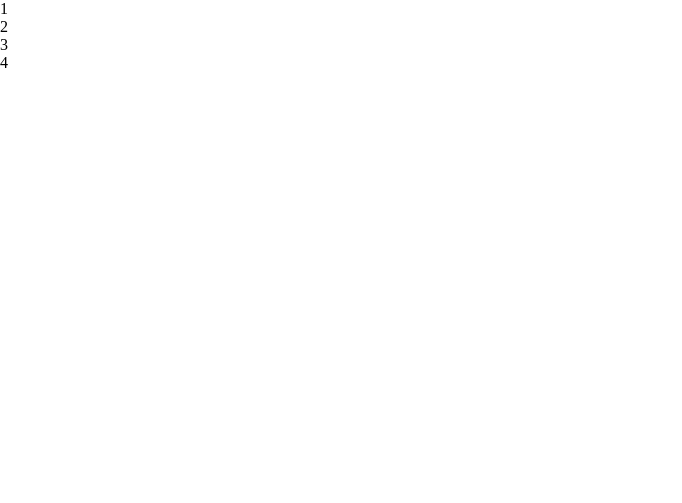
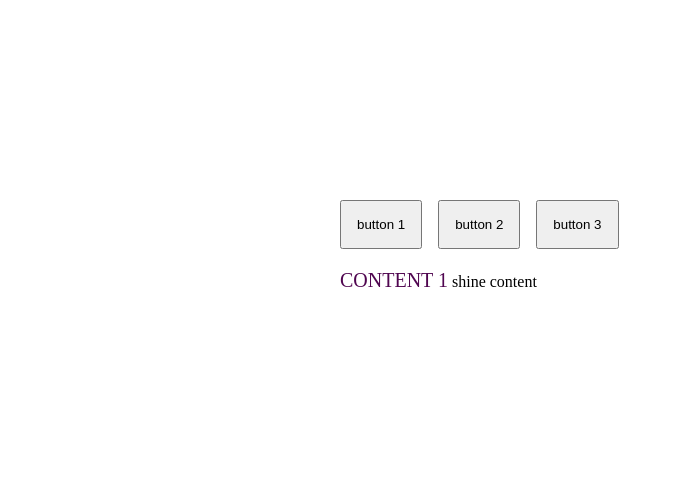
Before and after one commit to dafot/tabs-vanilla-js, a plain HTML site: page index.html in a window 1280 px wide. Shown: the whole page, without its empty margins (0-682 px from the left). Drawn offline with Linux system fonts and the light colour scheme.

Commit message:
initial commit

```diff
--- a/index.html
+++ b/index.html
@@ -8,17 +8,26 @@
   </head>
   <body>
     <section class="tabs">
-      <div class="container">
-        <div class="tabs__inner">
-          <div class="tabs__nav"></div>
-          <div class="tabs__content-body">
-            <ul class="tabs__content-list tabs-list">
-              <li class="tabs-list__item">1</li>
-              <li class="tabs-list__item">2</li>
-              <li class="tabs-list__item">3</li>
-              <li class="tabs-list__item">4</li>
-            </ul>
-          </div>
+      <ul class="tabs__buttons">
+        <li>
+          <button id="0" class="tabs__button">button 1</button>
+        </li>
+        <li>
+          <button id="1" class="tabs__button">button 2</button>
+        </li>
+        <li>
+          <button id="2" class="tabs__button">button 3</button>
+        </li>
+      </ul>
+      <div class="tabs__body">
+        <div class="tabs__content active">
+          <span>content 1</span> shine content
+        </div>
+        <div class="tabs__content">
+          <span>content 2</span> interesting content
+        </div>
+        <div class="tabs__content">
+          <span>content 3</span> another content
         </div>
       </div>
     </section>
--- a/main.js
+++ b/main.js
@@ -0,0 +1,14 @@
+const buttons = document.querySelectorAll("button");
+const contentList = document.querySelectorAll(".tabs__content");
+
+buttons.forEach((button) => {
+  button.addEventListener("click", (event) => {
+    if (event.target.classList.contains("tabs__button")) {
+      contentList.forEach((content) => {
+        content.classList.remove("active");
+      });
+    }
+
+    contentList[+event.target.id].classList.add("active");
+  });
+});
--- a/style.css
+++ b/style.css
@@ -2,12 +2,31 @@
   margin: 0;
   padding: 0;
   box-sizing: border-box;
-}
-ul,
-ol {
   list-style: none;
 }
-.container {
-  max-width: 1440px;
+.tabs {
+  width: 600px;
+  height: 300px;
   margin: 0 auto;
+  margin-top: 200px;
 }
+.tabs__buttons {
+  display: flex;
+  gap: 16px;
+  margin-bottom: 20px;
+}
+.tabs__button {
+  padding: 15px;
+  cursor: pointer;
+}
+.tabs__content {
+  display: none;
+}
+.tabs__content.active {
+  display: block;
+}
+span {
+  font-size: 20px;
+  color: rgb(80, 6, 80);
+  text-transform: uppercase;
+}
```
